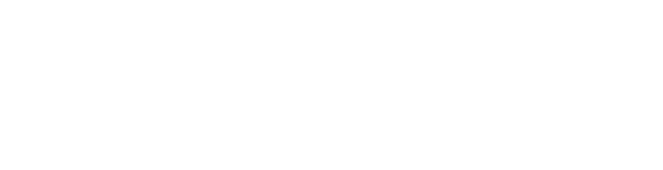
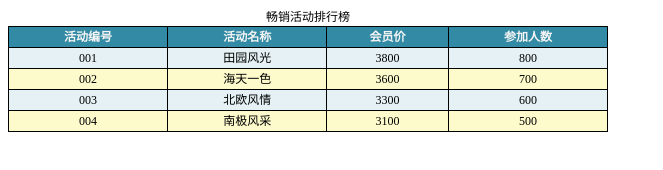
Before and after one commit to yuanyin09/yuanyin09.github.io, a plain HTML site: page 实验3-4.html in a window 1280 px wide. Shown: the whole page, without its empty margins (0-663 px from the left). Drawn offline with Linux system fonts and the light colour scheme.

Commit message:
Add files via upload

```diff
--- a/实验3-4.html
+++ b/实验3-4.html
@@ -3,8 +3,51 @@
 <head>
 <meta charset="utf-8">
 <title>实验3-4</title>
+	<style type="text/css">
+table {
+	border:1px solid #000000;
+	font:12px/1.5em "宋体";
+	border-collapse:collapse;
+}
+caption {
+	text-align:center;
+}
+th {
+	color:#F4F4F4;
+	border:1px solid #000000;
+	background: #328aa4;
+}
+td {
+	text-align:center;
+	border:1px solid #000000;
+	background: #e5f1f4;
+}
+
+.tr_bg td {
+	background:#FDFBCC;
+}
+
+</style>
 </head>
 
 <body>
+	<table width="600" border="0">
+  <caption>畅销活动排行榜</caption>
+  <tr>
+    <th>活动编号</th><th>活动名称</th><th>会员价</th><th>参加人数</th>
+  </tr>
+  <tr>
+    <td>001</td><td>田园风光</td><td>3800</td><td>800</td>
+  </tr>
+  <tr class="tr_bg">
+    <td>002</td><td>海天一色</td><td>3600</td><td>700</td>
+  </tr>
+  <tr>
+    <td>003</td><td>北欧风情</td><td>3300</td><td>600</td>
+  </tr>
+  <tr class="tr_bg">
+    <td>004</td><td>南极风采</td><td>3100</td><td>500</td>
+  </tr>
+</table>
 </body>
 </html>
```
